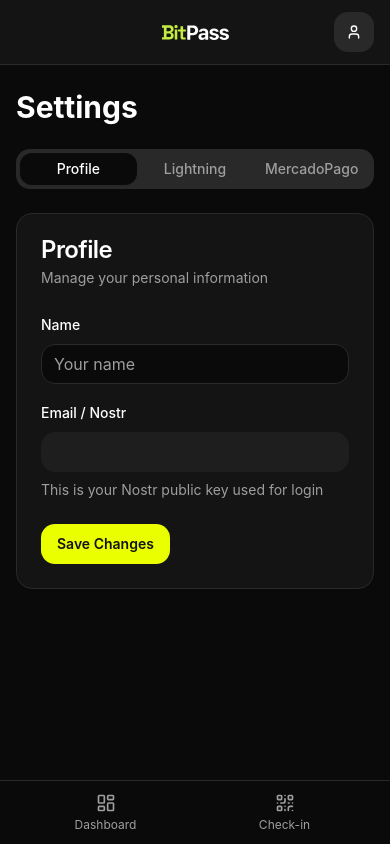
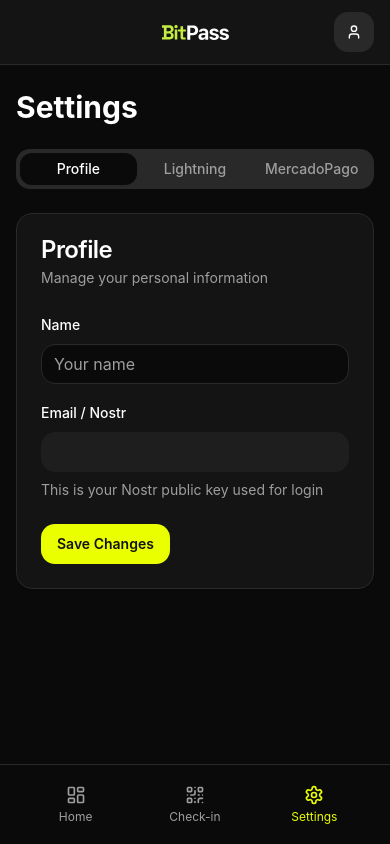
Before and after one commit to bitpass-live/bitpass-app, a Next.js app: page /settings in a window 390 px wide. Built offline with nearby package versions, Linux system fonts and the light colour scheme.

Commit message:
fix(component): integrate new item on MobileNav

```diff
--- a/components/dashboard/mobile-nav.tsx
+++ b/components/dashboard/mobile-nav.tsx
@@ -2,7 +2,7 @@
 
 import Link from 'next/link';
 import { usePathname } from 'next/navigation';
-import { LayoutDashboard, QrCode } from 'lucide-react';
+import { LayoutDashboard, QrCode, Settings } from 'lucide-react';
 
 export function MobileNav({ children }: any) {
   const pathname = usePathname();
@@ -12,28 +12,37 @@
 
   return (
     <div className='fixed bottom-0 left-0 right-0 z-40 md:hidden'>
-      <div className='flex items-center justify-around bg-background border-t h-16 px-4'>
+      <div className='flex items-center justify-around bg-background border-t h-20 px-4'>
         {children ? (
           children
         ) : (
           <>
             <Link
               href='/dashboard'
-              className={`flex flex-col items-center justify-center w-20 h-full ${
+              className={`flex flex-col items-center justify-center gap-1 w-20 h-full ${
                 pathname === '/dashboard' ? 'text-primary' : 'text-muted-foreground'
               }`}
             >
               <LayoutDashboard className='h-5 w-5' />
-              <span className='text-xs mt-1'>Dashboard</span>
+              <span className='text-xs'>Home</span>
             </Link>
             <Link
               href='/checkin'
-              className={`flex flex-col items-center justify-center w-20 h-full ${
+              className={`flex flex-col items-center justify-center gap-1 w-20 h-full ${
                 pathname.startsWith('/checkin') ? 'text-primary' : 'text-muted-foreground'
               }`}
             >
               <QrCode className='h-5 w-5' />
-              <span className='text-xs mt-1'>Check-in</span>
+              <span className='text-xs'>Check-in</span>
+            </Link>
+            <Link
+              href='/settings'
+              className={`flex flex-col items-center justify-center gap-1 w-20 h-full ${
+                pathname.startsWith('/settings') ? 'text-primary' : 'text-muted-foreground'
+              }`}
+            >
+              <Settings className='h-5 w-5' />
+              <span className='text-xs'>Settings</span>
             </Link>
           </>
         )}
```
